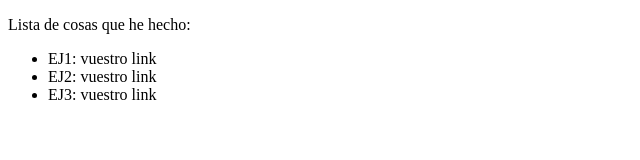
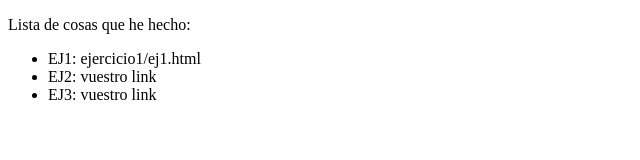
Before and after one commit to osososvos/Semana_2, a plain HTML site: page index.html in a window 1280 px wide. Shown: the full height of the page, 0-640 px from the left. Drawn offline with Linux system fonts and the light colour scheme.

Commit message:
Update index.html

```diff
--- a/index.html
+++ b/index.html
@@ -8,7 +8,7 @@
   <body>
     <p>Lista de cosas que he hecho:</p>
     <ul>
-      <li>EJ1: <a>vuestro link</a></li>
+      <li>EJ1: <a>ejercicio1/ej1.html</a></li>
       <li>EJ2: <a>vuestro link</a></li>
       <li>EJ3: <a>vuestro link</a></li>
       <!-- etc... -->
```
